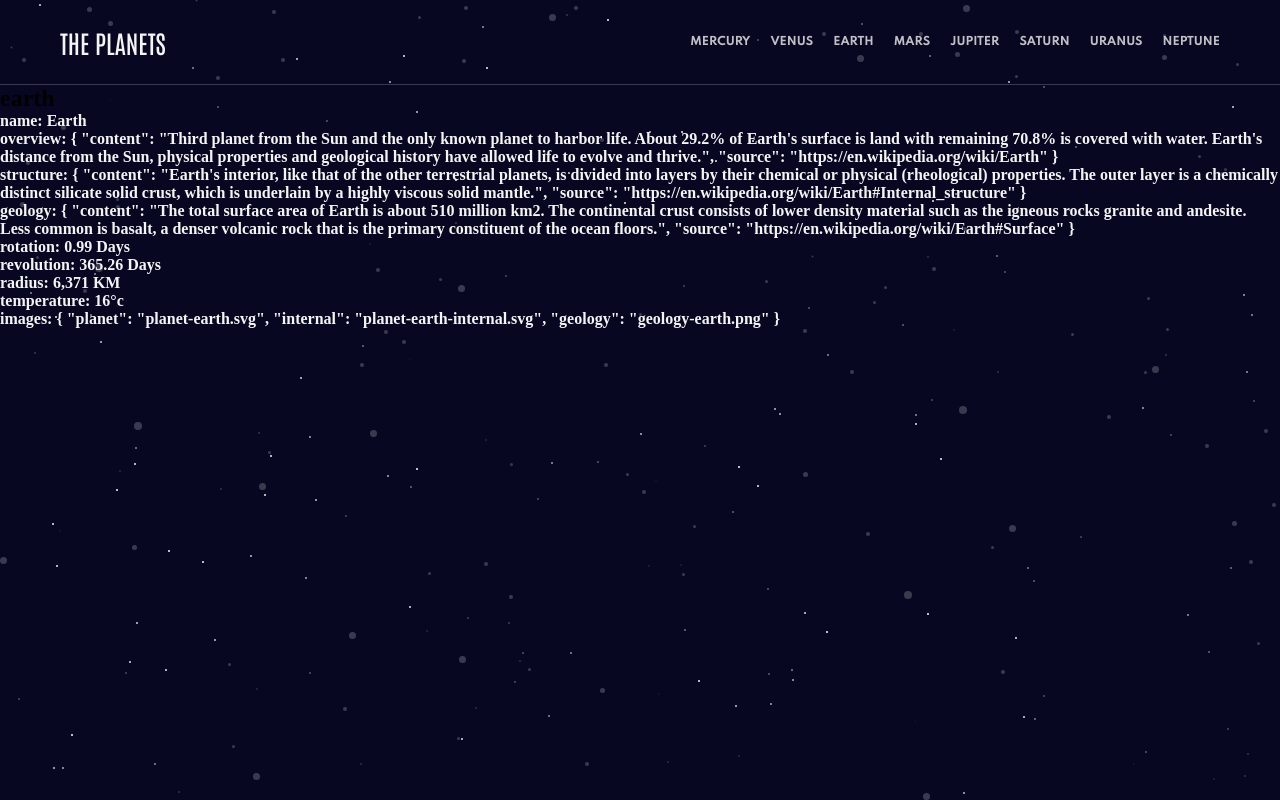
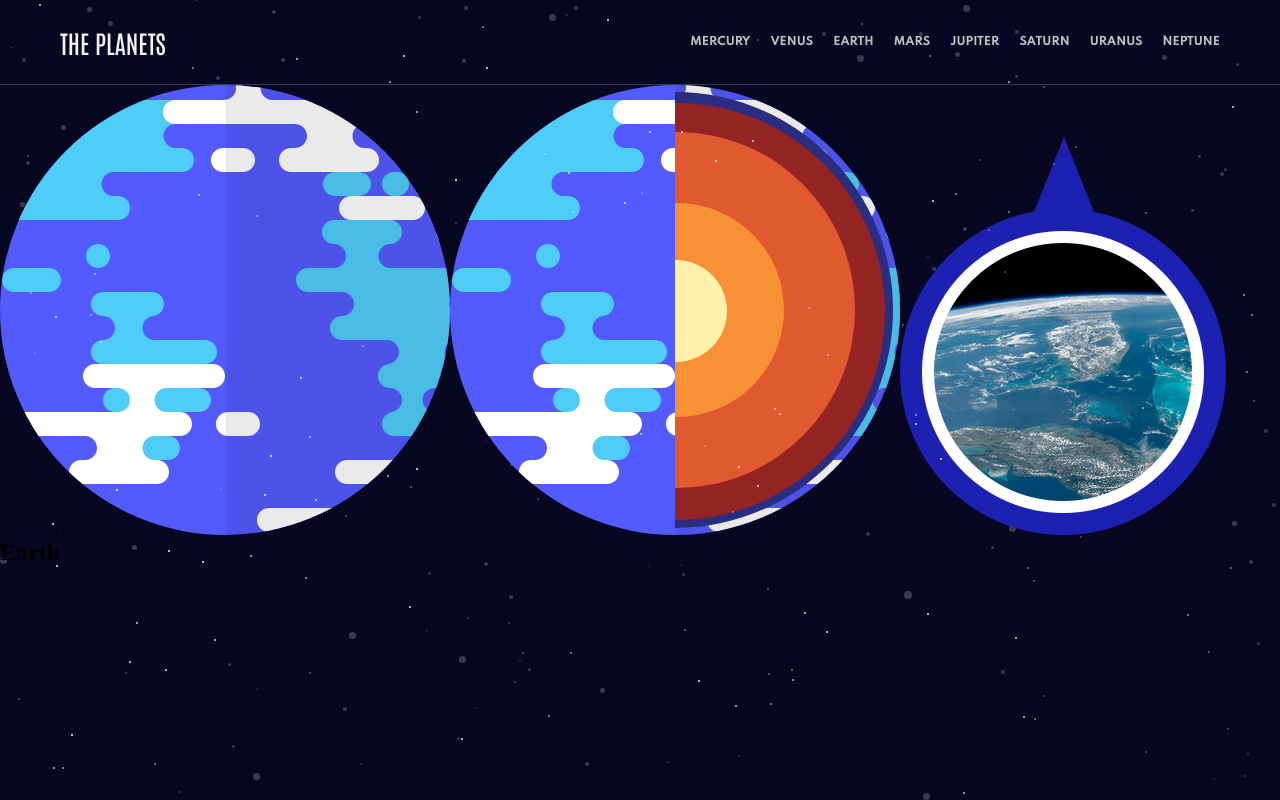
Before and after one commit to GillyRabutTsurwa/planets-site, a Vue app: page /earth in a window 1280 px wide. Built offline with nearby package versions, Linux system fonts and the light colour scheme.

Commit message:
Rendering, Analysing and Formatting Single Page Data - specifically with images - i am preparing them in a way that i will change them seamlessly later on

```diff
--- a/src/pages/planet/index.vue
+++ b/src/pages/planet/index.vue
@@ -1,5 +1,5 @@
 <script setup>
-import {useRoute} from "vue-router";
+import { useRoute } from "vue-router";
 import { onMounted, toRef } from "vue";
 import useFilterPlanet from "@/composables/filterPlanet";
 
@@ -8,25 +8,44 @@ const slug = route.params.slug;
 console.log(route.params);
 
 const { state, filterPlanette } = useFilterPlanet();
-const { name } = state.selectPlanet;
 
 // TESTING
-const x = toRef(state, "selectPlanet");
+// const x = toRef(state, "selectPlanet");
+
 filterPlanette(slug);
 console.log(state.selectPlanet);
-const { overview } = state.selectPlanet;
-console.log(overview)
-onMounted(() => {
-})
+const { geology, images, name, overview, radius, revolution, rotation, structure, temperature } = state.selectPlanet;
+
+//NOTE: i am accessing images.geology separately and don't need it in the obejct used to render the main and internal images
+//NOTE: therefore i will make a new object that does NOT contain the geology property
+
+//NOTE: making a new duplicate object of images called updated images so that images stays unaffected through property deletion
+const updatedImages = { ...images };
+// NOTE; deleting the property from our new duplicate object
+delete updatedImages.geology
+//TESTING to see if it works
+console.log(updatedImages);
+//PASS
+
+
+const getImgURL = (imageName) => {
+    return new URL(`../../assets/img/${imageName}`, import.meta.url);
+}
 
 
 </script>
 
 <template>
-    <h2>{{ slug }}</h2>
-    <h4 v-for="(value, propertyName) in state.selectPlanet" :key="propertyName">
-        <span></span> {{ propertyName }}: {{ value }}
-    </h4>
+    <div class="planet-container">
+        <figure>
+            <!-- then in the template, i am using updatedImages, instead of images -->
+            <img v-for="(currentImage, currentProperty) in updatedImages" :key="currentImage" :src="getImgURL(currentImage)"
+                :alt="currentProperty">
+            <!-- this below element will be my "pseudoelement" -->
+            <img v-if="images.geology" :src="getImgURL(images.geology)" alt="">
+        </figure>
+    </div>
+    <h2>{{ name }}</h2>
 </template>
 
 
```
